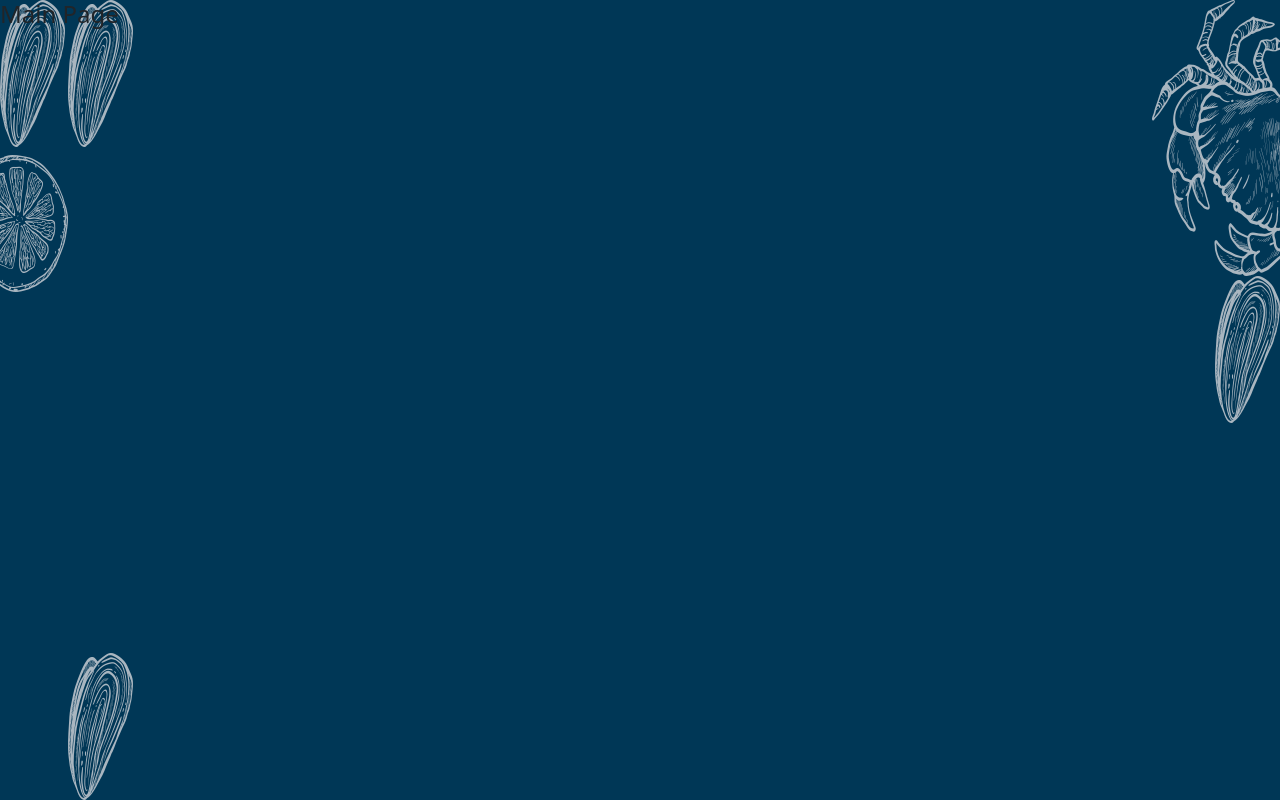
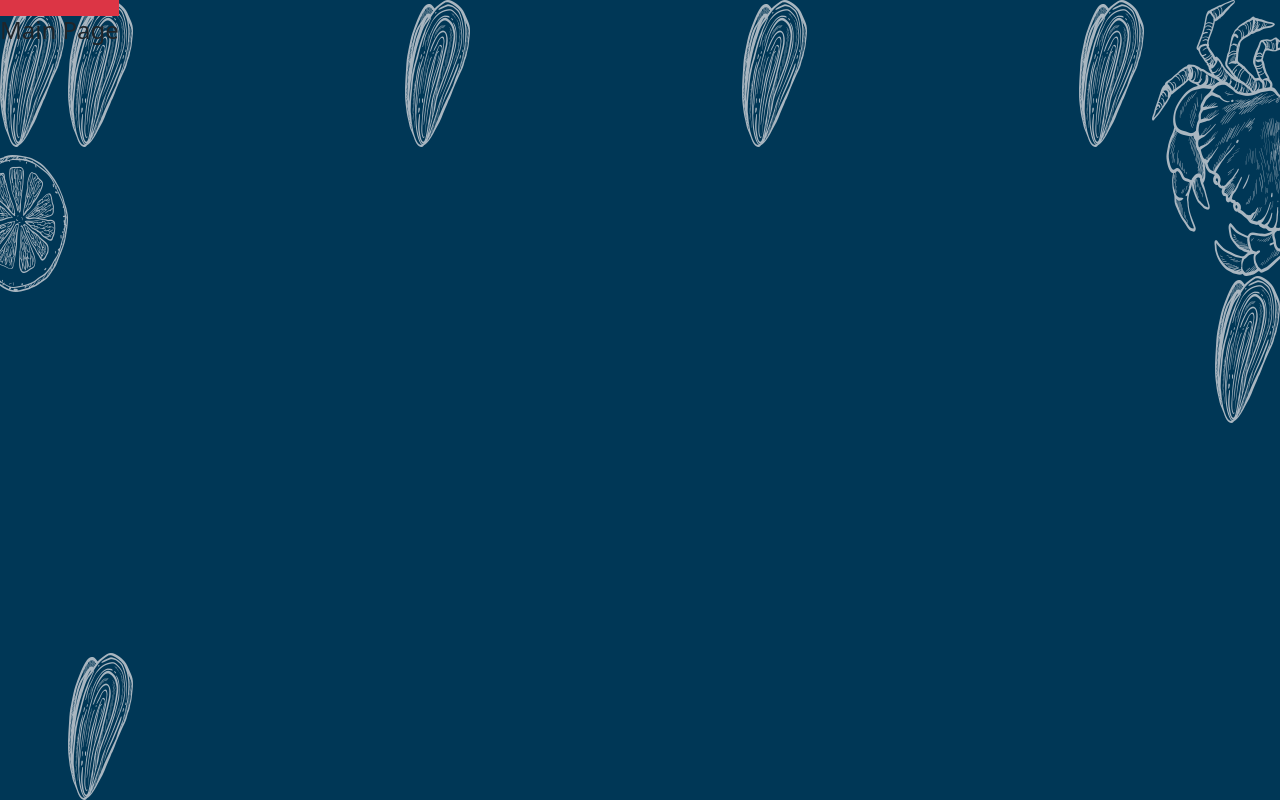
Before and after one commit to langostinos-com/web, a Vue app: page / in a window 1280 px wide. Built offline with nearby package versions, Linux system fonts and the light colour scheme.

Commit message:
add elementos

```diff
--- a/src/App.vue
+++ b/src/App.vue
@@ -1,31 +1,23 @@
 <template>
-	<div class="w-100 h-100 justify-content-between z-0 position-absolute d-flex">
-		<div class="d-flex flex-column overflow-hidden">
-			<img class="align-self-start mb-2" style="width: max-content;" src="./assets/fondos/almeja.png" alt="">
-			<img class="align-self-start mb-2" style="width: max-content;" src="./assets/fondos/naranja2.png" alt="">
-		</div>
-		<div class="d-sm-flex flex-column flex-fill justify-content-between d-none">
-			<div class="d-flex justify-content-between">
-				<img class="me-2" style="width: max-content;" src="./assets/fondos/almeja.png" alt="">
-			</div>
-			<div class="d-flex justify-content-between">
-				<img class="me-2" style="width: max-content;" src="./assets/fondos/almeja.png" alt="">
-			</div>
-		</div>
-		<div class="d-flex flex-column overflow-hidden">
-			<img class="align-self-end" style="width: max-content;" src="./assets/fondos/cangrejo.png" alt="">
-			<img class="align-self-end" style="width: max-content;" src="./assets/fondos/almeja.png" alt="">
-		</div>
+	<FondoPag class="z-0 position-absolute"/>
+	<div class="z-1 position-absolute	">
+		<BarraInicio />
+		<RouterView />
+		<BarraFooter />
 	</div>
-	<RouterView class="z-1 position-absolute	"/>
 </template>
 
-<script></script>
+<script>
+import BarraInicio from "@/components/BarraInicio.vue";
+import BarraFooter from "@/components/BarraFooter.vue";
+import FondoPag from "@/components/FondoPag.vue";
 
-<style>
-	.img {
-
-		width: auto;
-		height: auto;
-	}
-</style>
+export default {
+	components: {
+		BarraInicio,
+		BarraFooter,
+		FondoPag,
+	},
+};
+</script>
+<style></style>
--- /dev/null
+++ b/src/components/BarraFooter.vue
@@ -0,0 +1,7 @@
+<template>
+	<div></div>
+</template>
+
+<script></script>
+
+<style></style>
--- /dev/null
+++ b/src/components/BarraInicio.vue
@@ -0,0 +1,11 @@
+<template>
+	<nav class="navbar bg-body-tertiary bg-danger">
+		<div class="container-fluid">
+
+		</div>
+	</nav>
+</template>
+
+<script></script>
+
+<style></style>
--- /dev/null
+++ b/src/components/FondoPag.vue
@@ -0,0 +1,27 @@
+<template>
+	<div class="w-100 h-100 d-flex justify-content-between">
+		<div class="d-flex flex-column overflow-hidden">
+			<img class="align-self-start mb-2" style="width: max-content;" src="@/assets/fondos/almeja.png" alt="">
+			<img class="align-self-start mb-2" style="width: max-content;" src="@/assets/fondos/naranja2.png" alt="">
+		</div>
+		<div class="d-sm-flex flex-column flex-fill justify-content-between d-none">
+			<div class="d-flex justify-content-between">
+				<img class="me-2" style="width: max-content;" src="@/assets/fondos/almeja.png" alt="">
+				<img class="me-2" style="width: max-content;" src="@/assets/fondos/almeja.png" alt="">
+				<img class="me-2" style="width: max-content;" src="@/assets/fondos/almeja.png" alt="">
+				<img class="me-2" style="width: max-content;" src="@/assets/fondos/almeja.png" alt="">
+			</div>
+			<div class="d-flex justify-content-between">
+				<img class="me-2" style="width: max-content;" src="@/assets/fondos/almeja.png" alt="">
+			</div>
+		</div>
+		<div class="d-flex flex-column overflow-hidden">
+			<img class="align-self-end" style="width: max-content;" src="@/assets/fondos/cangrejo.png" alt="">
+			<img class="align-self-end" style="width: max-content;" src="@/assets/fondos/almeja.png" alt="">
+		</div>
+	</div>
+</template>
+
+<script></script>
+
+<style></style>
```
